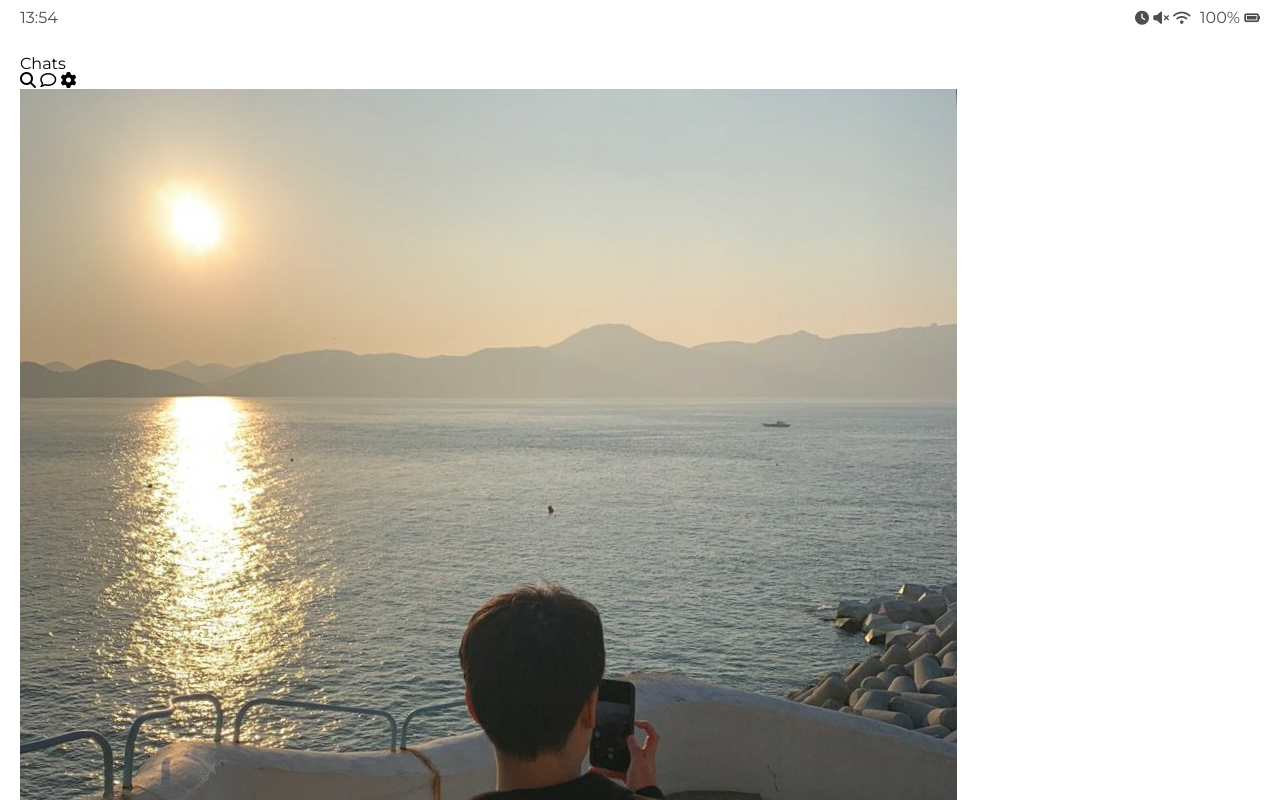
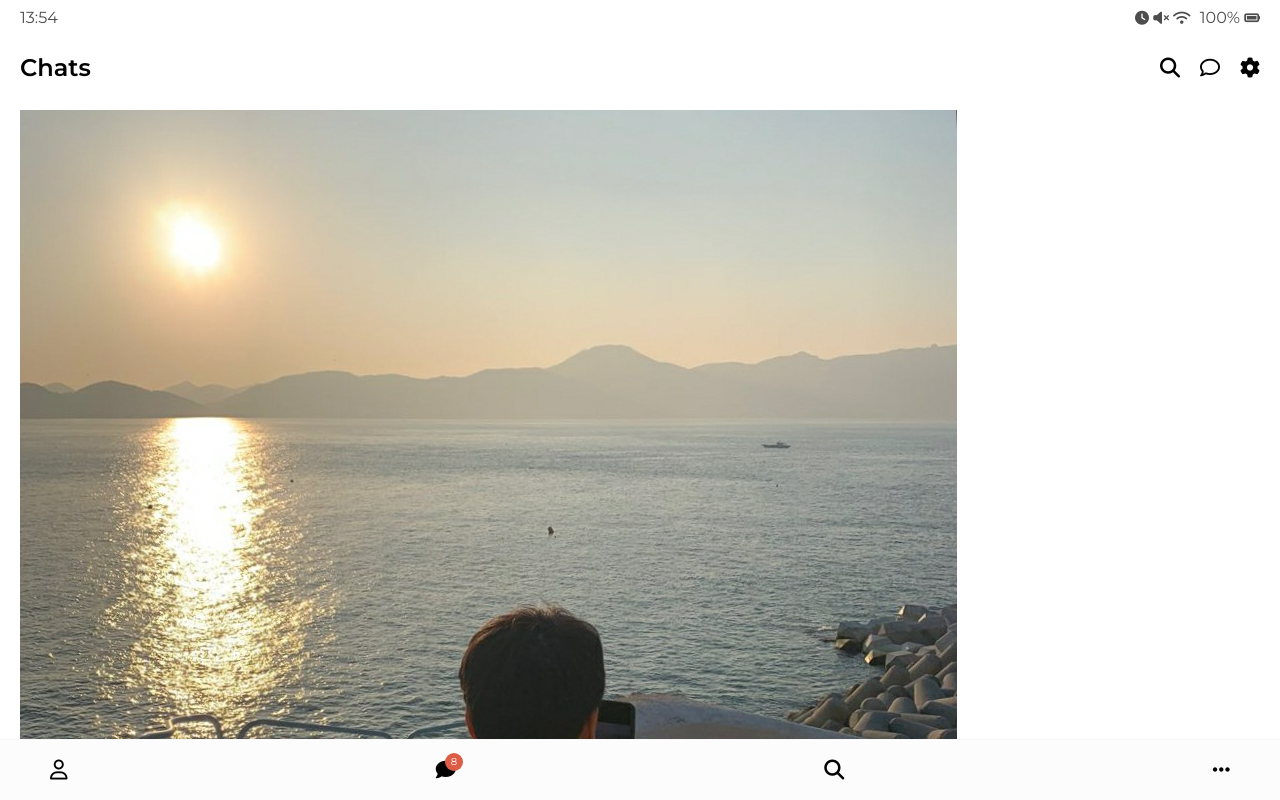
Before and after one commit to insikoo/kakao-clone, a plain HTML site: page index.html in a window 1280 px wide. Shown: the top 800 px of the page. Drawn offline with Linux system fonts and the light colour scheme.

Commit message:
nav-bar css생성

```diff
--- /dev/null
+++ b/css/header.css
@@ -0,0 +1,27 @@
+.header {
+    display: flex;
+    justify-content: space-between;
+    align-items: center;
+    margin-bottom: 30px;
+}
+
+.header .header__title {
+    font-size: 24px;
+    font-weight: 600;
+}
+
+.header .header__icon{
+    font-size: 20px;
+    margin-left: 20px;
+    cursor: pointer;
+}
+
+.header__header-column{
+    display: flex;
+    align-items: center;
+}
+
+.header__back-btn{
+    font-size: 24px;
+    margin-right: 20px;
+}
--- /dev/null
+++ b/css/nav-bar.css
@@ -0,0 +1,38 @@
+.nav {
+    position: fixed;
+    width: 100%;
+    background-color: #fcfcfc;
+    padding: 20px 50px;
+    left: 0px;
+    bottom: 0px;
+    border-top: 1px solid #f7f7f7;
+    box-sizing: border-box;
+}
+
+.nav .nav__list{
+    display: flex;
+    justify-content: space-between;
+}
+
+.nav i{
+    font-size: 20px;
+}
+
+.nav .nav__list-item{
+    position: relative;
+}
+
+.nav .nav__badge{
+    position: absolute;
+    top: -7px;
+    right: -7px;
+    font-size: 10px;
+    color: white;
+    background-color: #dc5c46;
+    width: 18px;
+    height: 18px;
+    display: flex;
+    justify-content: center;
+    align-items: center;
+    border-radius: 10px;
+}
--- a/css/style.css
+++ b/css/style.css
@@ -1,6 +1,12 @@
-@import url('https://fonts.googleapis.com/css?family=Montserrat:400,700&display=swap');
+@import url('https://fonts.googleapis.com/css?family=Montserrat:400,600&display=swap');
 @import "reset.css";
 @import "status-bar.css";
+@import "header.css";
+@import "nav-bar.css";
+
+* {
+    box-sizing: border-box;
+}
 
 body {
     background-color: white;
@@ -8,3 +14,7 @@ body {
     color:#020202;
     font-family: 'Montserrat', sans-serif;;
 }
+
+a{
+    color: inherit;
+}
--- a/index.html
+++ b/index.html
@@ -20,10 +20,11 @@
             <i class="fas fa-battery-full"></i>
         </div>
     </div>
-    <header>
+    <header class="header">
         <div class="header__header-column">
             <h1 class="header__title">Chats</h1>
-            <div class="header__icon">
+        </div>
+        <div class="header__header-column">
                 <span class="header__icon">
                     <i class="fas fa-search"></i>
                 </span>
@@ -33,13 +34,11 @@
                 <span class="header__icon">
                     <i class="fas fa-cog"></i>
                 </span>
-            </div>
         </div>
     </header>
     <main class="chats">
         <ul class="chats__list">
             <li class="chats__chat chat">
-                <a href="chat.html">
                 <div class="chat__column">
                     <div class="chat__contents">
                         <img class="chat__avatar g-avatar" src="images/avatar.jpg" alt="images">
@@ -56,10 +55,8 @@
                 <div class="chat__column">
                     <span class="chat__timestamp">Yesterday</span>
                 </div>
-                 </a>
             </li>
         </ul>
-
     </main>
     <nav class="nav">
         <ul class="nav__list">
@@ -70,6 +67,7 @@
             </li>
             <li class="nav__list-item">
                 <a href="index.html" class="nav__list-link">
+                    <div class="nav__badge">8</div>
                     <i class="fas fa-comment"></i>
                 </a>
             </li>
```
Also changed, not shown: chat.html (+2 -1 lines), find.html (+3 -0 lines), friends.html (+5 -4 lines), more.html (+1 -0 lines), settings.html (+1 -1 lines).
